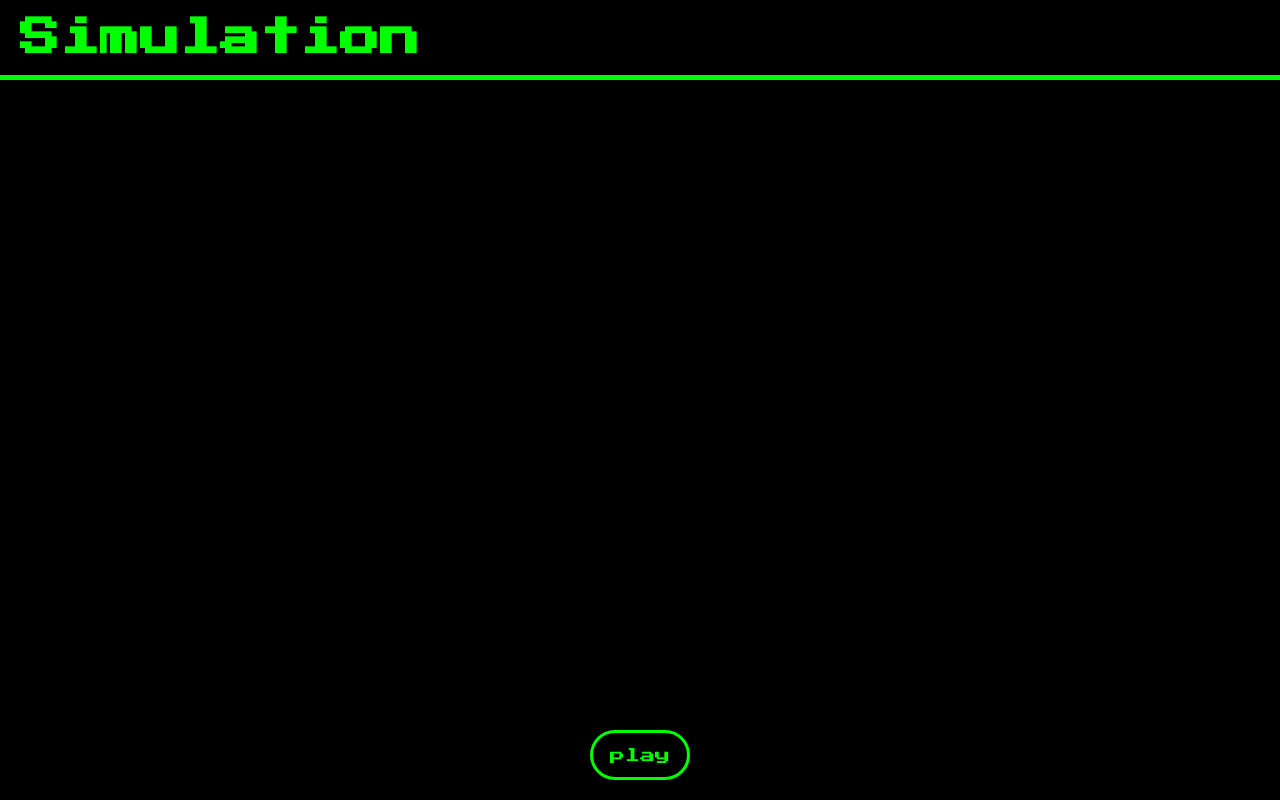
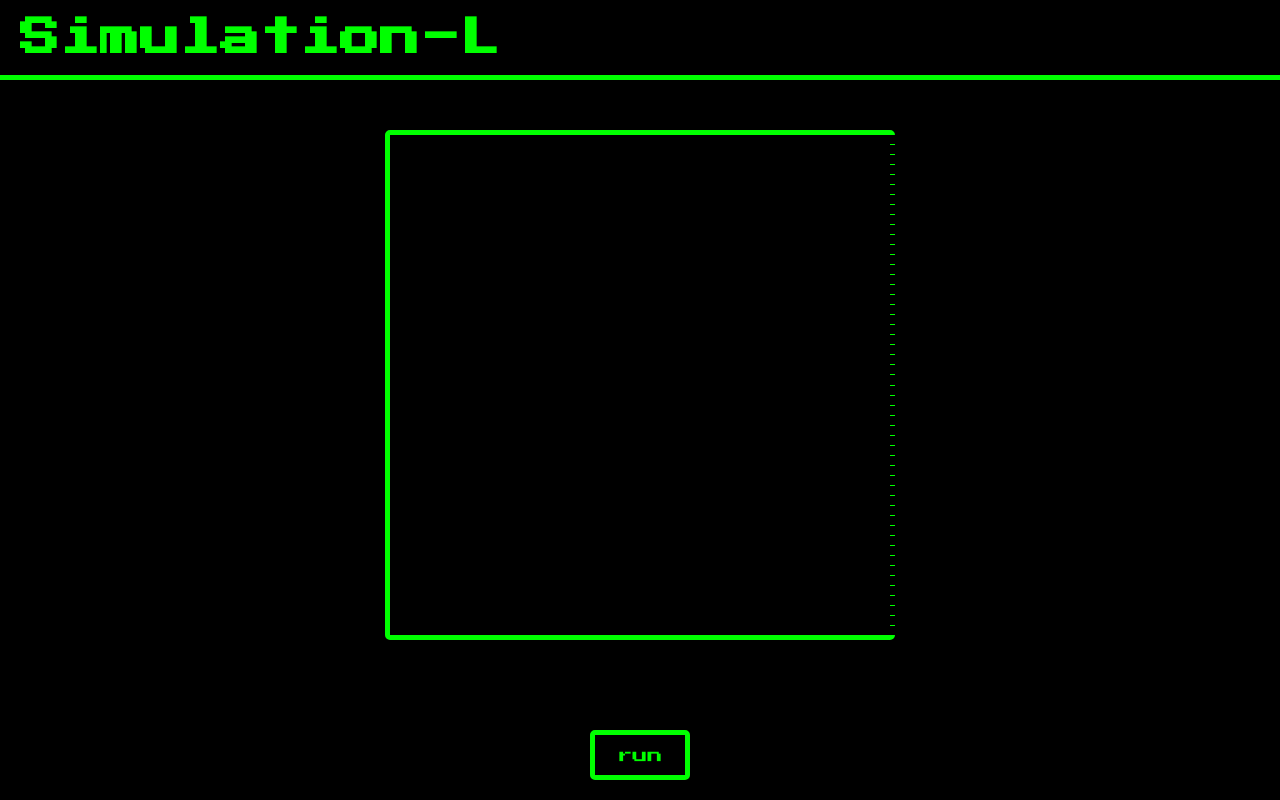
Before and after one commit to nicolasmatthewlee/conway-simulation, a plain HTML site: page index.html in a window 1280 px wide. Drawn offline with Linux system fonts and the light colour scheme.

Commit message:
removed whole-view scrolling

```diff
--- a/index.html
+++ b/index.html
@@ -4,7 +4,7 @@
     <meta charset="UTF-8">
     <meta http-equiv="X-UA-Compatible" content="IE=edge">
     <meta name="viewport" content="width=device-width, initial-scale=1.0">
-    <title>Simulation</title>
+    <title>Simulation-L</title>
     <script src="main.js" defer></script>
     <link rel="stylesheet" href="reset.css">
     <style>
@@ -15,7 +15,7 @@
 <body>
 
     <div class="header">
-        <div class="title">Simulation</div>
+        <div class="title">Simulation-L</div>
     </div>
     <div class="main-content"></div>
 
--- a/main.js
+++ b/main.js
@@ -48,7 +48,7 @@ class Grid {
 
         this.object = document.createElement('div');
         this.object.setAttribute('class','grid');
-        this.object.style.gridTemplate = `repeat(${n},10px) / repeat(${n},10px)`;
+        this.object.style.gridTemplate = `repeat(${n},1fr) / repeat(${n},1fr)`;
 
         // add grid items to array
         for (let r=0;r<this.length;r++) {
@@ -119,8 +119,10 @@ class Grid {
 }
 
 // create grid
-let grid = new Grid(150);
+let grid = new Grid(50);
 main_content.appendChild(grid.object);
+
+// create default
 
 // listen for mousedown to allow for dragging
 let mousedown = false;
@@ -131,7 +133,7 @@ addEventListener('mouseup', () => mousedown=false);
 let timer_id=0;
 
 let play_button = document.createElement('button');
-play_button.textContent='play';
+play_button.textContent='run';
 play_button.setAttribute('class','play-button');
 play_button.addEventListener('click',()=> {
 
@@ -142,7 +144,7 @@ play_button.addEventListener('click',()=> {
         // must call grid.simulate() so that `this` references grid
         timer_id = setInterval(()=>grid.simulate(),100);
     } else {
-        play_button.textContent='play'
+        play_button.textContent='run';
         clearInterval(timer_id);
     }
 
--- a/style.css
+++ b/style.css
@@ -31,24 +31,18 @@ button {
     flex-direction: column;
     align-items: center;
     gap: 20px;
-
-    overflow: scroll;
-    scrollbar-width: none; /* Firefox */
-    -ms-overflow-style: none;  /* IE 10+ */
-
-    /* prevents "rubber-band" effect of overscrolling */
-    overscroll-behavior-x: none;
-    overscroll-behavior-y: none;
-}
-
-::-webkit-scrollbar {
-    width: 0px;
-    background: transparent;
 }
 
 .grid {
+    width: 500px;
+    height: 500px;
+
     display: grid;
     gap: 1px;
+
+    margin-top: 50px;
+    border: 5px solid rgb(0, 255, 0);
+    border-radius: 5px;
 }
 
 .grid-item {
@@ -68,8 +62,8 @@ button {
 
     font-size: 15px;
     color: rgb(0, 255, 0);
-    border: 3px solid rgb(0, 255, 0);
-    border-radius: 25px;
+    border: 5px solid rgb(0, 255, 0);
+    border-radius: 5px;
     background-color: black;
 
     position: absolute;
```
